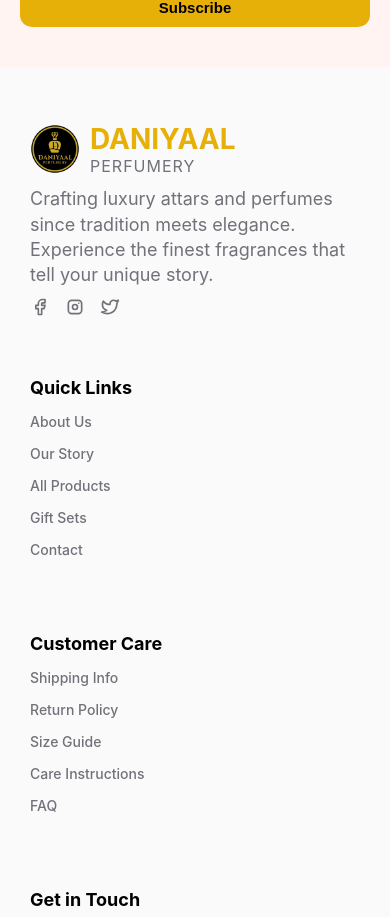
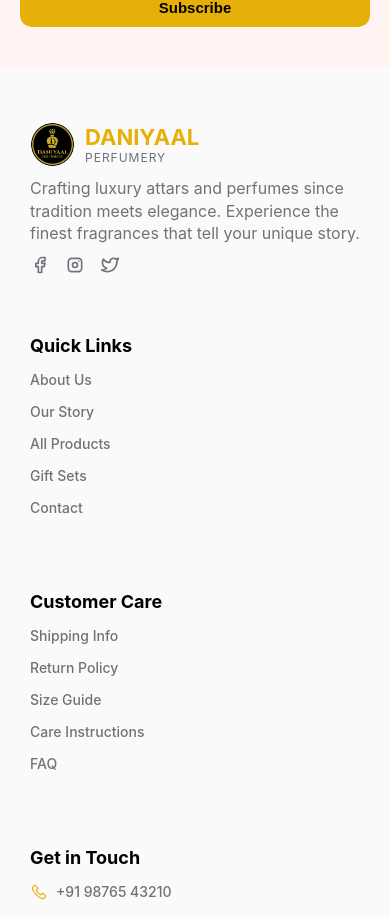
Before and after one commit to pinnateai-2025/daniyaal-ui, a React (Create React App) app: page / in a window 390 px wide. Shown: the part 3278-4195 px from the top of the page. Built offline with nearby package versions, Linux system fonts and the light colour scheme.

Commit message:
Updated Footer

```diff
--- a/src/components/Footer/Footer.css
+++ b/src/components/Footer/Footer.css
@@ -62,7 +62,7 @@
 }
 
 .footer-socials svg:hover {
-  color: #e7b008;
+    color: #e7b008;
 }
 
 .footer-section h3 {
@@ -218,10 +218,39 @@
     .footer-section {
         margin: 15px 0;
     }
+
+    .footer-logo img {
+        width: 45px;
+        height: 45px;
+    }
+
+    .footer-logo h2 {
+        font-size: 22px;
+    }
+
+    .footer-logo p {
+        font-size: 12px;
+    }
+
+    .footer-desc {
+        font-size: 16px;
+    }
+
+    .footer-section h3 {
+        font-size: 18px;
+    }
+
+    .footer-section ul li {
+        font-size: 16px;
+    }
+
+    .footer-section.contact ul li {
+        font-size: 16px;
+    }
 }
 
 @media (max-width: 500px) {
-     .footer-top {
+    .footer-top {
         display: grid;
         grid-template-columns: repeat(1, 1fr);
         gap: 30px 50px;
@@ -240,10 +269,6 @@
         display: none;
     }
 
-    .footer-section h3 {
-        font-size: 18px;
-    }
-
     .footer-section ul li {
         font-size: 14px;
     }
```
